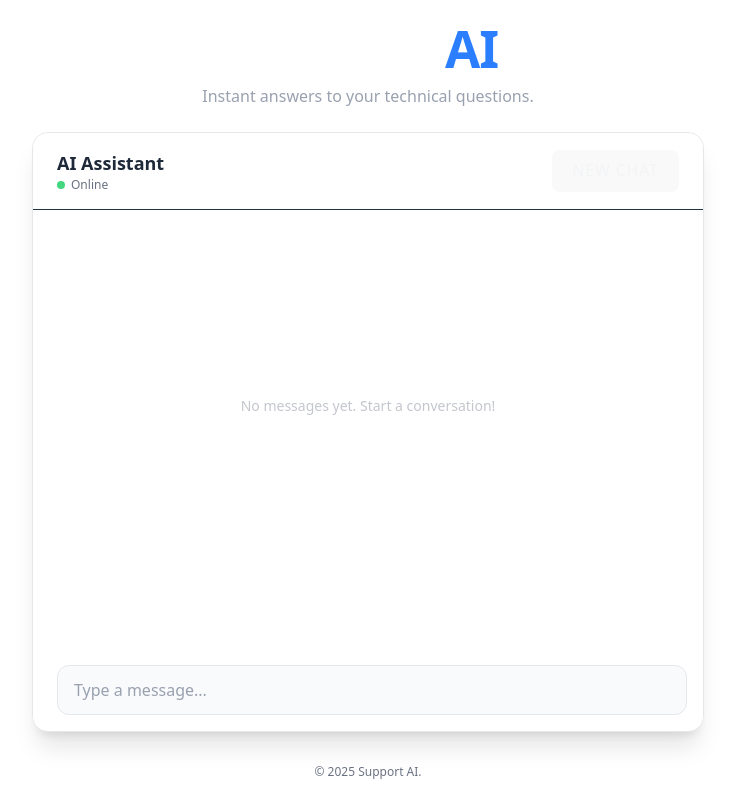
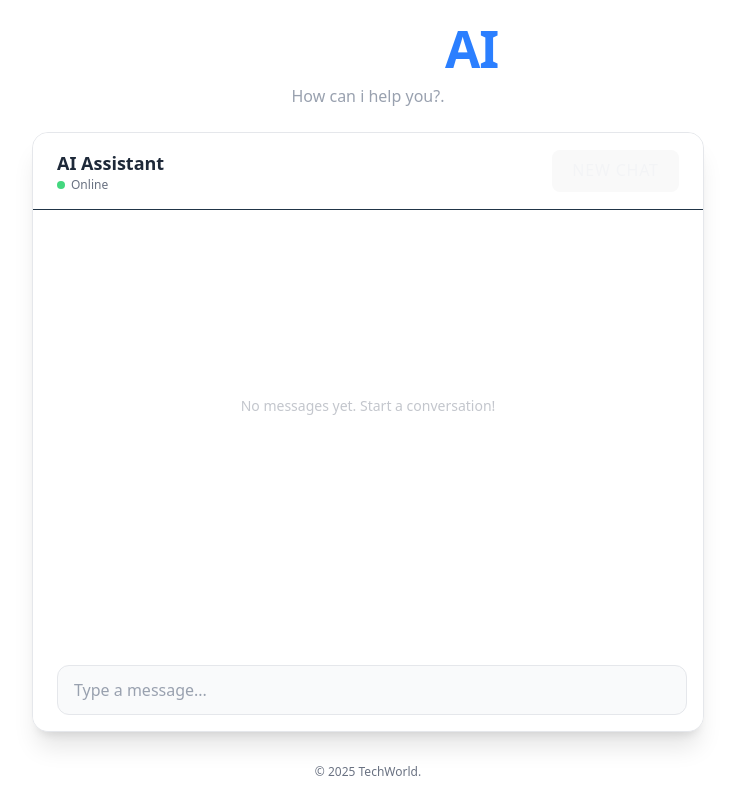
Before and after one commit to nogamenolife12/llm-customer-support, a React (Vite) app in the folder Frontend/: page / in a window 1280 px wide. Shown: the whole page, without its empty margins (272-1007 px from the left). Built offline with nearby package versions, Linux system fonts and the light colour scheme.

Commit message:
polishing ui/ux

```diff
--- a/Frontend/src/App.tsx
+++ b/Frontend/src/App.tsx
@@ -9,7 +9,7 @@ function App() {
           Support <span className="text-blue-500">AI</span>
         </h1>
         <p className="mt-2 text-gray-400 font-medium">
-          Instant answers to your technical questions.
+          How can i help you?.
         </p>
       </div>
 
@@ -18,7 +18,7 @@ function App() {
       </main>
 
       <footer className="mt-8 text-gray-500 text-xs">
-        &copy; {new Date().getFullYear()} Support AI.
+        &copy; {new Date().getFullYear()} TechWorld.
       </footer>
     </div>
   );
```
